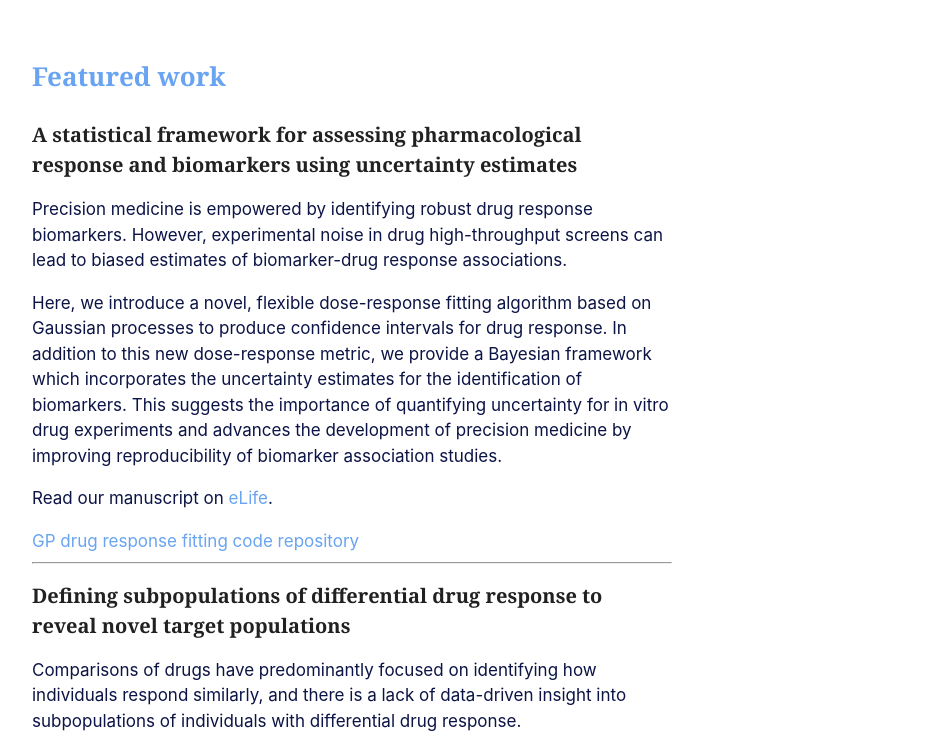
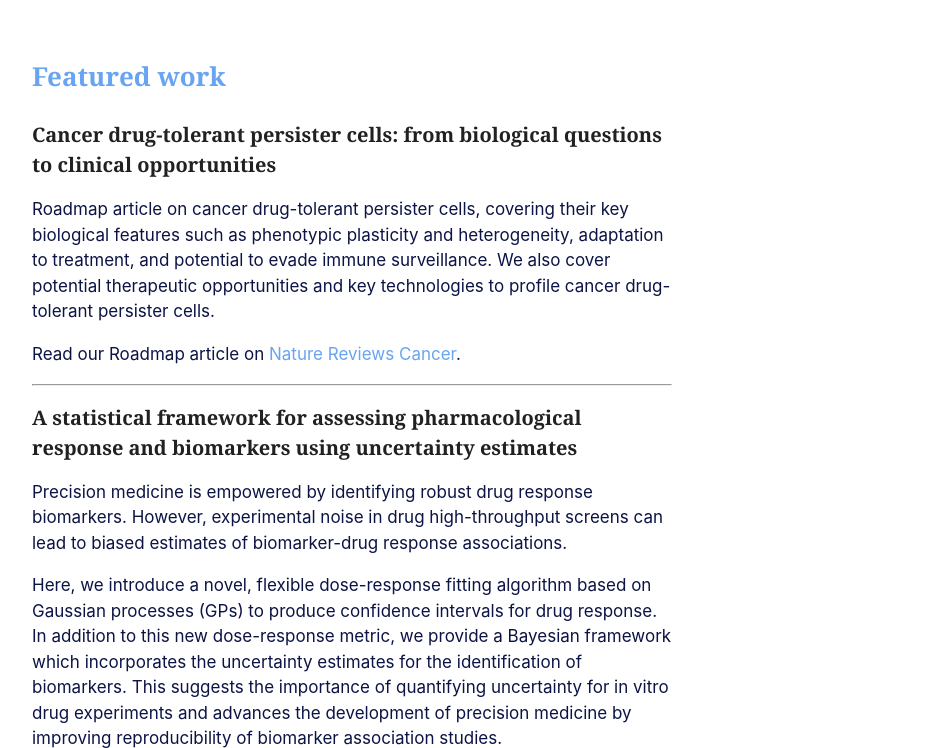
Before and after one commit to ttszen/ttszen.com, a plain HTML site: page research.html in a window 1280 px wide. Shown: the part 50-798 px from the top of the page, without its empty margins (224-1173 px from the left). Drawn offline with Linux system fonts and the light colour scheme.

Commit message:
Update research section.

```diff
--- a/research.html
+++ b/research.html
@@ -41,12 +41,24 @@
 
         <h3>Featured work</h3>
 
+        <h2>Cancer drug-tolerant persister cells: from biological questions to clinical opportunities</h2>
+
+        <p>Roadmap article on cancer drug-tolerant persister cells, covering their key biological features such as phenotypic plasticity and heterogeneity, adaptation to treatment,
+            and potential to evade immune surveillance. We also cover potential therapeutic opportunities and key technologies to profile cancer drug-tolerant persister cells.
+        </p>
+
+        <p>Read our Roadmap article on <a
+                href="https://www.nature.com/articles/s41568-024-00737-z"
+                target="_blank">Nature Reviews Cancer</a>.</p>
+
+        <hr>
+
         <h2>A statistical framework for assessing pharmacological response and biomarkers using uncertainty estimates</h2>
 
         <p>Precision medicine is empowered by identifying robust drug response biomarkers.
             However, experimental noise in drug high-throughput screens can lead to biased estimates of biomarker-drug response associations.</p>
 
-        <p> Here, we introduce a novel, flexible dose-response fitting algorithm based on Gaussian processes to produce confidence intervals
+        <p> Here, we introduce a novel, flexible dose-response fitting algorithm based on Gaussian processes (GPs) to produce confidence intervals
             for drug response. In addition to this new dose-response metric, we provide a Bayesian framework which incorporates the uncertainty estimates
             for the identification of biomarkers. This suggests the importance of quantifying uncertainty for in vitro drug experiments and advances the development
             of precision medicine by improving reproducibility of biomarker association studies.</p>
```
